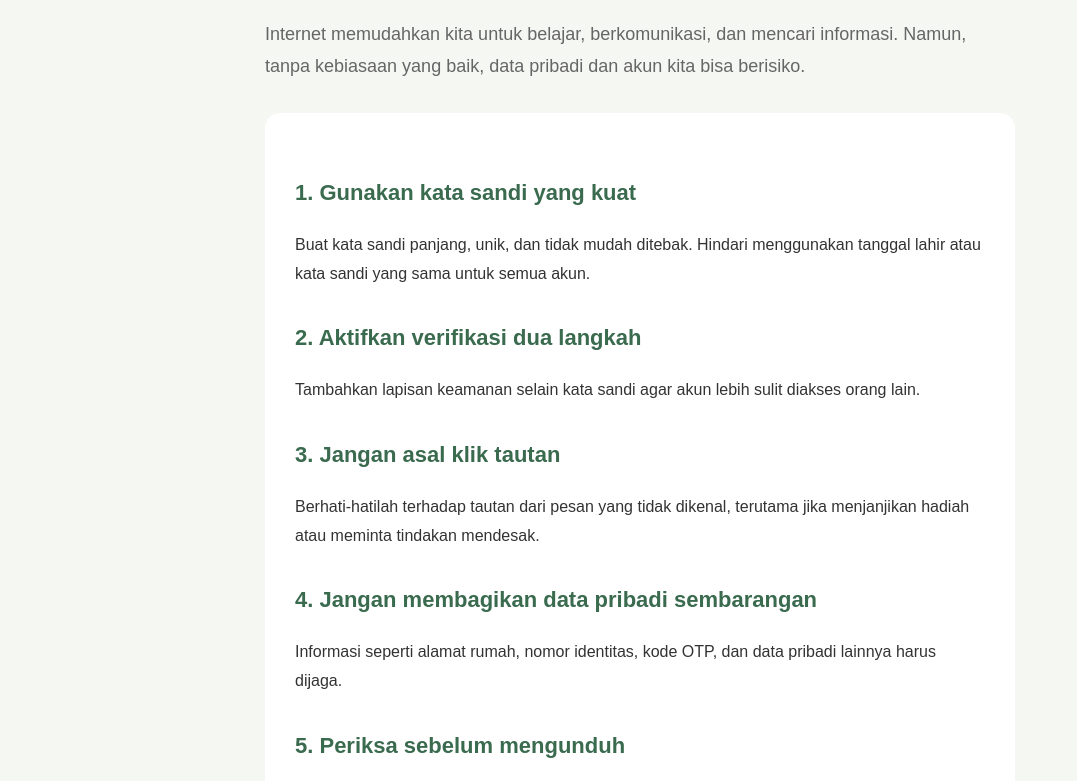
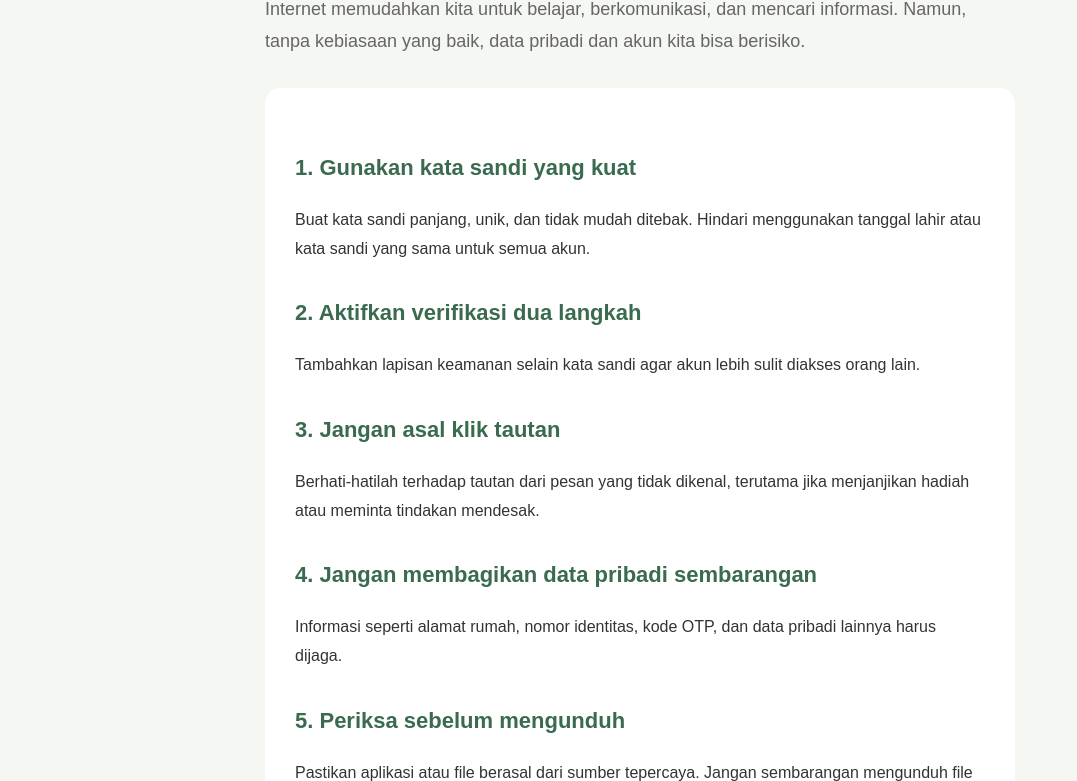
Before and after one commit to projectwebsite-ctrl/ruang-informasi, a plain HTML site: page artikel-teknologi.html in a window 1280 px wide. Shown: the part 283-1064 px from the top of the page, without its empty margins (0-1077 px from the left). Drawn offline with Linux system fonts and the light colour scheme.

Commit message:
Add files via upload

```diff
--- a/artikel-teknologi.html
+++ b/artikel-teknologi.html
@@ -14,7 +14,7 @@
     font-family: Arial, sans-serif;
     color: #333333;
     margin: 0;
-            padding: 25px;
+    padding: 0;
     line-height: 1.8;
 }
 
```
Lines whose indentation alone changed are shown as unchanged.
